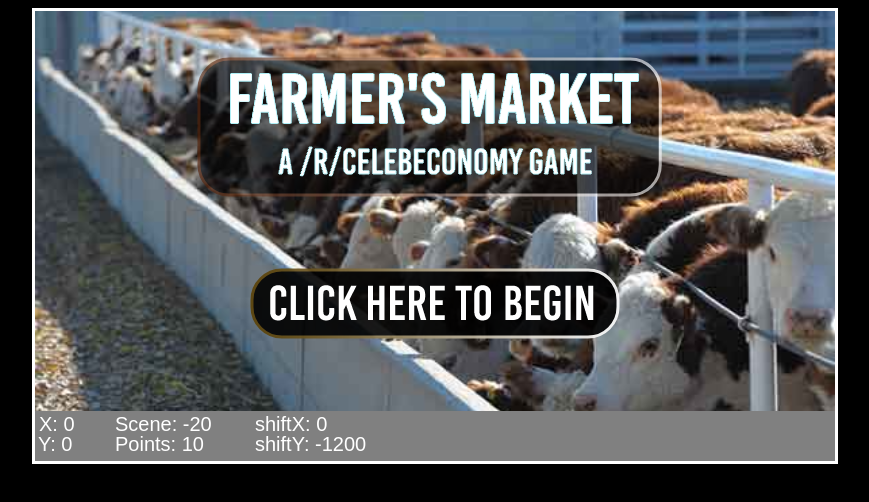
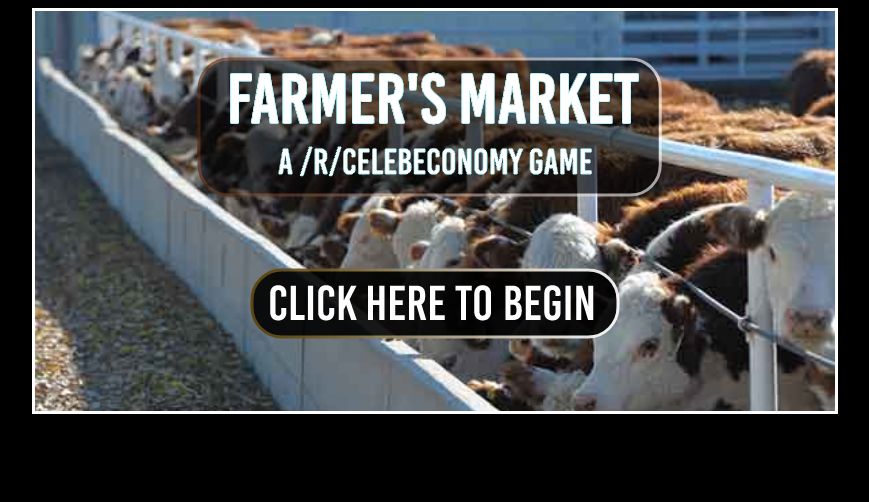
Before and after one commit to celebcon/f, a plain HTML site: page index.html in a window 1280 px wide. Shown: the whole page, without its empty margins (205-1074 px from the left). Drawn offline with Linux system fonts and the light colour scheme.

Commit message:
Update index.html

```diff
--- a/index.html
+++ b/index.html
@@ -1,4 +1,9 @@
 <html>
+
+
+<head>
+<meta property='og:url'  content='https://i.imgur.com/pElWTKr.png'>
+</head>
 
 <style>
 p.a {
@@ -9,7 +14,7 @@
 
 <body style="background-color:black;">
 
-<canvas id="myCanvas" onload = 'move()' onclick = "clickfunc()" width="800" height="450" style=" padding-left: 0;
+<canvas id="myCanvas" onload = 'move()' onclick = "clickfunc()" width="800" height="400" style=" padding-left: 0;
     padding-right: 0;
 
     margin-left: auto;
```
